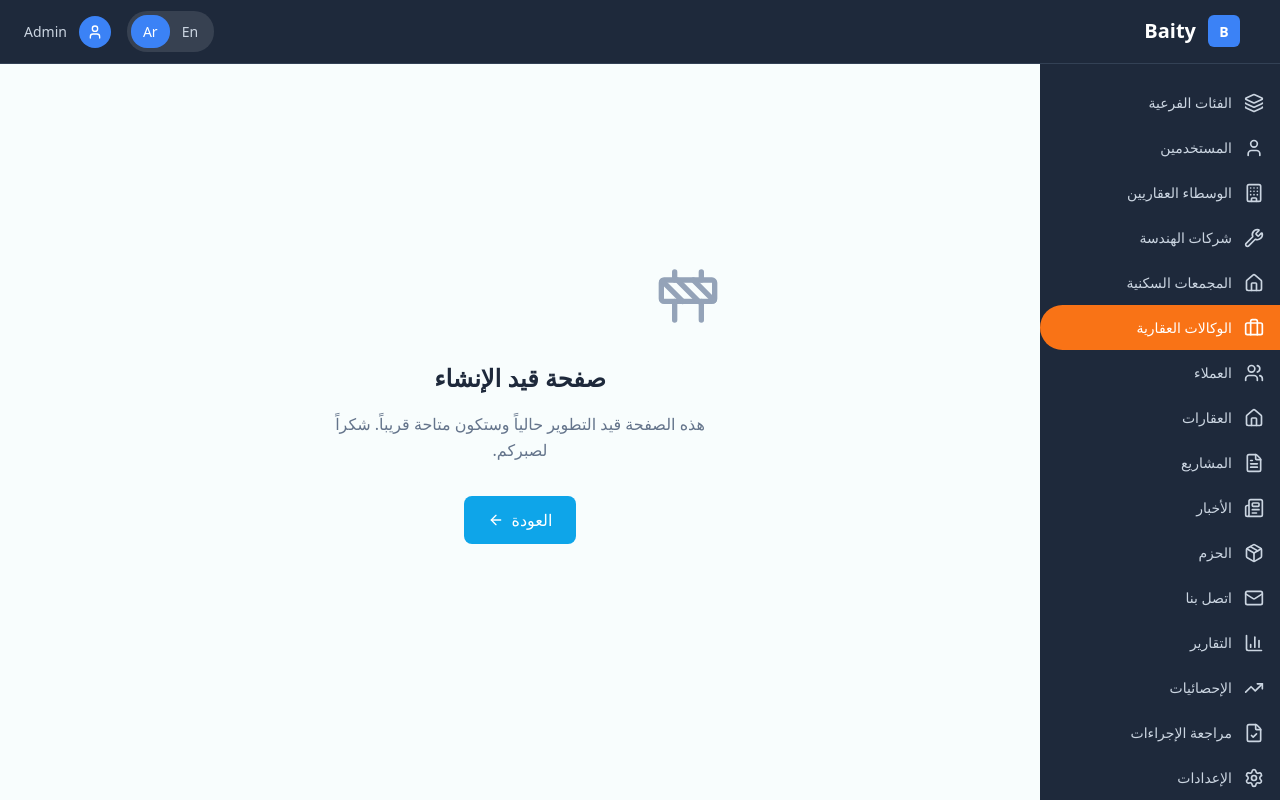
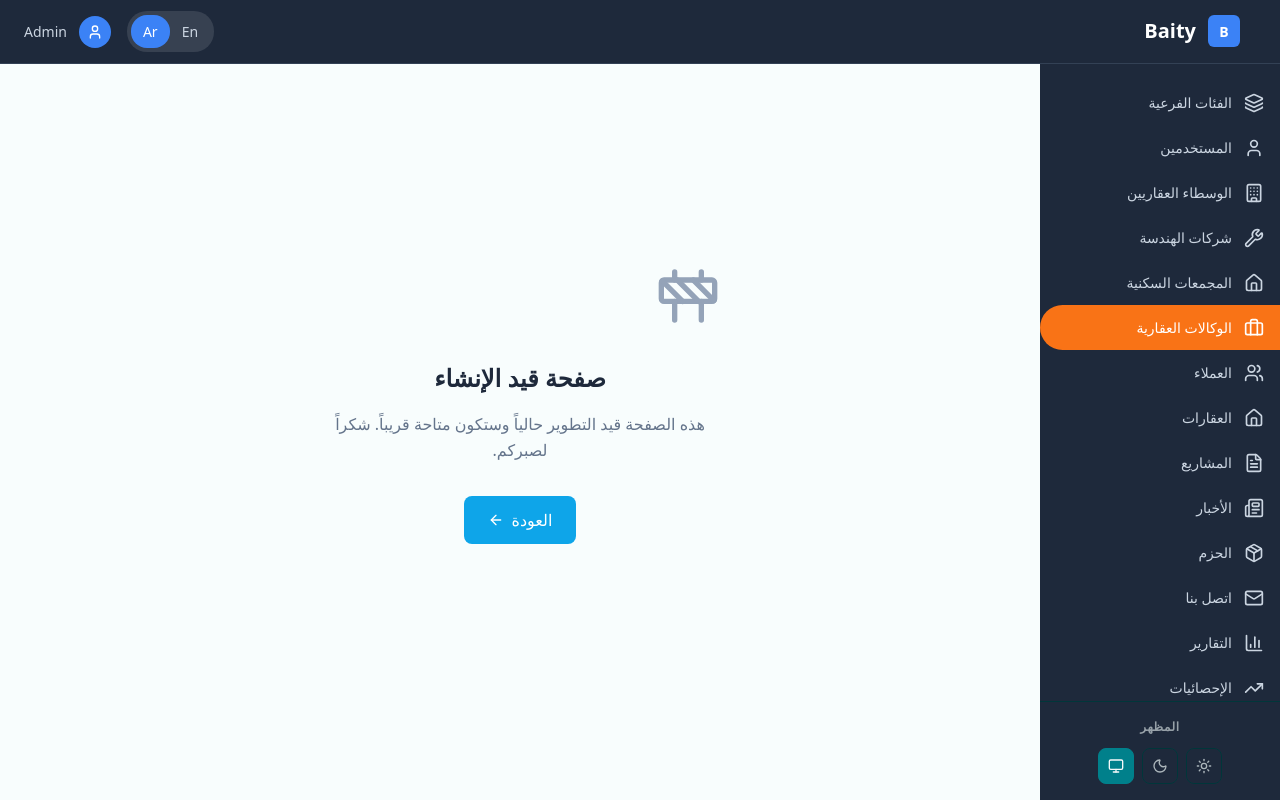
Before and after one commit to Sajjad-iq/real-estate-agents-dashboard, a Vue app in the folder app/: page /news in a window 1280 px wide. Built offline with nearby package versions, Linux system fonts and the light colour scheme; the HTML template or start-up script is replaced by a standard one; what @tanstack/vue-query would draw is missing.

Commit message:
Implement theme switcher in Sidebar component and initialize theme preference in main application entry point. Update CSS for dark mode support and enhance internationalization files with theme-related translations.

```diff
--- a/app/src/assets/main.css
+++ b/app/src/assets/main.css
@@ -83,38 +83,38 @@
 }
 
 .dark {
-  --background: oklch(0.12 0.03 200);
-  --foreground: oklch(0.95 0.01 200);
-  --card: oklch(0.15 0.03 200);
-  --card-foreground: oklch(0.95 0.01 200);
-  --popover: oklch(0.15 0.03 200);
-  --popover-foreground: oklch(0.95 0.01 200);
-  --primary: oklch(0.65 0.18 200);
-  --primary-foreground: oklch(0.12 0.03 200);
-  --secondary: oklch(0.2 0.03 200);
-  --secondary-foreground: oklch(0.9 0.01 200);
-  --muted: oklch(0.18 0.03 200);
-  --muted-foreground: oklch(0.65 0.02 200);
-  --accent: oklch(0.25 0.04 200);
-  --accent-foreground: oklch(0.9 0.01 200);
-  --destructive: oklch(0.6 0.22 15);
-  --destructive-foreground: oklch(0.95 0.01 200);
-  --border: oklch(0.2 0.03 200);
-  --input: oklch(0.2 0.03 200);
-  --ring: oklch(0.65 0.18 200);
-  --chart-1: oklch(0.65 0.18 200);
-  --chart-2: oklch(0.6 0.15 220);
-  --chart-3: oklch(0.55 0.12 240);
-  --chart-4: oklch(0.7 0.18 180);
-  --chart-5: oklch(0.75 0.16 160);
-  --sidebar: oklch(0.1 0.04 200);
-  --sidebar-foreground: oklch(0.95 0.01 200);
-  --sidebar-primary: oklch(0.65 0.18 200);
-  --sidebar-primary-foreground: oklch(0.12 0.03 200);
-  --sidebar-accent: oklch(0.18 0.04 200);
-  --sidebar-accent-foreground: oklch(0.9 0.01 200);
-  --sidebar-border: oklch(0.18 0.04 200);
-  --sidebar-ring: oklch(0.65 0.18 200);
+  --background: oklch(0.08 0.005 220);
+  --foreground: oklch(0.95 0.005 220);
+  --card: oklch(0.11 0.01 220);
+  --card-foreground: oklch(0.95 0.005 220);
+  --popover: oklch(0.11 0.01 220);
+  --popover-foreground: oklch(0.95 0.005 220);
+  --primary: oklch(0.65 0.15 220);
+  --primary-foreground: oklch(0.08 0.005 220);
+  --secondary: oklch(0.15 0.01 220);
+  --secondary-foreground: oklch(0.85 0.005 220);
+  --muted: oklch(0.14 0.01 220);
+  --muted-foreground: oklch(0.6 0.005 220);
+  --accent: oklch(0.18 0.015 220);
+  --accent-foreground: oklch(0.85 0.005 220);
+  --destructive: oklch(0.6 0.18 25);
+  --destructive-foreground: oklch(0.95 0.005 220);
+  --border: oklch(0.17 0.01 220);
+  --input: oklch(0.17 0.01 220);
+  --ring: oklch(0.65 0.15 220);
+  --chart-1: oklch(0.65 0.15 220);
+  --chart-2: oklch(0.6 0.13 240);
+  --chart-3: oklch(0.58 0.11 260);
+  --chart-4: oklch(0.68 0.14 160);
+  --chart-5: oklch(0.7 0.13 140);
+  --sidebar: oklch(0.09 0.008 220);
+  --sidebar-foreground: oklch(0.92 0.005 220);
+  --sidebar-primary: oklch(0.65 0.15 220);
+  --sidebar-primary-foreground: oklch(0.08 0.005 220);
+  --sidebar-accent: oklch(0.16 0.01 220);
+  --sidebar-accent-foreground: oklch(0.88 0.005 220);
+  --sidebar-border: oklch(0.18 0.01 220);
+  --sidebar-ring: oklch(0.65 0.15 220);
 }
 
 @layer base {
@@ -162,15 +162,15 @@
 
   /* Status badges with professional styling */
   .status-active {
-    @apply bg-teal-50 text-teal-700 border border-teal-200 font-medium;
+    @apply bg-teal-50 text-teal-700 border border-teal-200 font-medium dark:bg-teal-900/30 dark:text-teal-300 dark:border-teal-700;
   }
 
   .status-pending {
-    @apply bg-amber-50 text-amber-700 border border-amber-200 font-medium;
+    @apply bg-amber-50 text-amber-700 border border-amber-200 font-medium dark:bg-amber-900/30 dark:text-amber-300 dark:border-amber-700;
   }
 
   .status-refused {
-    @apply bg-rose-50 text-rose-700 border border-rose-200 font-medium;
+    @apply bg-rose-50 text-rose-700 border border-rose-200 font-medium dark:bg-rose-900/30 dark:text-rose-300 dark:border-rose-700;
   }
 
   /* Professional form controls */
@@ -182,4 +182,65 @@
   .stats-card {
     @apply bg-gradient-to-r from-primary/5 to-primary/10 border-l-4 border-primary;
   }
+
+  /* Dark mode improvements for hardcoded gray colors */
+  .dark .text-gray-900 {
+    @apply text-gray-100;
+  }
+
+  .dark .text-gray-800 {
+    @apply text-gray-200;
+  }
+
+  .dark .text-gray-700 {
+    @apply text-gray-300;
+  }
+
+  .dark .text-gray-600 {
+    @apply text-gray-400;
+  }
+
+  .dark .text-gray-500 {
+    @apply text-gray-400;
+  }
+
+  .dark .text-gray-400 {
+    @apply text-gray-500;
+  }
+
+  .dark .bg-gray-50 {
+    @apply bg-gray-800;
+  }
+
+  .dark .bg-gray-100 {
+    @apply bg-gray-700;
+  }
+
+  .dark .bg-gray-200 {
+    @apply bg-gray-700;
+  }
+
+  .dark .bg-blue-100 {
+    @apply bg-blue-900/30;
+  }
+
+  .dark .text-blue-600 {
+    @apply text-blue-400;
+  }
+
+  .dark .text-blue-800 {
+    @apply text-blue-300;
+  }
+
+  .dark .hover\:bg-gray-50:hover {
+    @apply bg-gray-800;
+  }
+
+  .dark .border-gray-200 {
+    @apply border-gray-700;
+  }
+
+  .dark .border-gray-300 {
+    @apply border-gray-600;
+  }
 }
--- a/app/src/components/layout/Sidebar.vue
+++ b/app/src/components/layout/Sidebar.vue
@@ -164,12 +164,43 @@
         </li>
       </ul>
     </nav>
+
+    <!-- Theme Switcher -->
+    <div class="theme-switcher">
+      <div class="theme-title">
+        <span>{{ $t('theme.appearance') }}</span>
+      </div>
+      <div class="theme-options">
+        <button
+          @click="setTheme('light')"
+          :class="['theme-option', { 'active': theme === 'light' }]"
+          :title="$t('theme.light')"
+        >
+          <Sun class="theme-icon" />
+        </button>
+        <button
+          @click="setTheme('dark')"
+          :class="['theme-option', { 'active': theme === 'dark' }]"
+          :title="$t('theme.dark')"
+        >
+          <Moon class="theme-icon" />
+        </button>
+        <button
+          @click="setTheme('system')"
+          :class="['theme-option', { 'active': theme === 'system' }]"
+          :title="$t('theme.system')"
+        >
+          <Monitor class="theme-icon" />
+        </button>
+      </div>
+    </div>
   </div>
 </template>
 
 <script setup lang="ts">
 import { ref, computed, onMounted } from 'vue'
 import { useRoute, useRouter } from 'vue-router'
+import { useTheme } from '@/composables/useTheme'
 import {
   Layers,
   User,
@@ -185,7 +216,10 @@ import {
   BarChart3,
   TrendingUp,
   FileCheck,
-  Settings
+  Settings,
+  Sun,
+  Moon,
+  Monitor
 } from 'lucide-vue-next'
 
 const emit = defineEmits<{
@@ -195,6 +229,9 @@ const emit = defineEmits<{
 const route = useRoute()
 const router = useRouter()
 const activeItem = ref('agencies') // Default to agencies since that's our main section
+
+// Theme management
+const { theme, setTheme } = useTheme()
 
 // Update active item based on current route
 const currentSection = computed(() => {
@@ -354,4 +391,63 @@ function navigateTo(section: string) {
 .nav-item span {
   flex: 1;
 }
+
+/* Theme Switcher */
+.theme-switcher {
+  padding: 1rem;
+  border-top: 1px solid var(--sidebar-border);
+  margin-top: auto;
+}
+
+.theme-title {
+  font-size: 0.75rem;
+  font-weight: 600;
+  text-transform: uppercase;
+  letter-spacing: 0.05em;
+  color: color-mix(in srgb, var(--sidebar-foreground) 60%, transparent);
+  margin-bottom: 0.75rem;
+  text-align: center;
+}
+
+.theme-options {
+  display: flex;
+  gap: 0.5rem;
+  justify-content: center;
+}
+
+.theme-option {
+  width: 2.25rem;
+  height: 2.25rem;
+  border-radius: 0.5rem;
+  border: 1px solid var(--sidebar-border);
+  background: transparent;
+  display: flex;
+  align-items: center;
+  justify-content: center;
+  cursor: pointer;
+  transition: all 0.2s ease;
+  color: color-mix(in srgb, var(--sidebar-foreground) 70%, transparent);
+}
+
+.theme-option:hover {
+  background-color: var(--sidebar-accent);
+  border-color: var(--sidebar-accent);
+  color: var(--sidebar-accent-foreground);
+}
+
+.theme-option.active {
+  background-color: var(--sidebar-primary);
+  border-color: var(--sidebar-primary);
+  color: var(--sidebar-primary-foreground);
+}
+
+.theme-icon {
+  width: 1rem;
+  height: 1rem;
+}
+
+/* RTL Support for Theme Switcher */
+[dir="rtl"] .theme-switcher {
+  text-align: right;
+}
 </style>
--- /dev/null
+++ b/app/src/composables/useTheme.ts
@@ -0,0 +1,74 @@
+import { ref, watch, onMounted } from 'vue'
+
+export type Theme = 'light' | 'dark' | 'system'
+
+const STORAGE_KEY = 'theme-preference'
+
+export function useTheme() {
+    const theme = ref<Theme>('light')
+    const isDark = ref(false)
+
+    // Initialize theme from localStorage or default to system
+    function initTheme() {
+        const stored = localStorage.getItem(STORAGE_KEY) as Theme || 'system'
+        theme.value = stored
+        updateDarkMode()
+    }
+
+    // Update dark mode based on theme preference
+    function updateDarkMode() {
+        if (theme.value === 'system') {
+            isDark.value = window.matchMedia('(prefers-color-scheme: dark)').matches
+        } else {
+            isDark.value = theme.value === 'dark'
+        }
+
+        // Update document class
+        if (isDark.value) {
+            document.documentElement.classList.add('dark')
+        } else {
+            document.documentElement.classList.remove('dark')
+        }
+    }
+
+    // Set theme preference
+    function setTheme(newTheme: Theme) {
+        theme.value = newTheme
+        localStorage.setItem(STORAGE_KEY, newTheme)
+        updateDarkMode()
+    }
+
+    // Toggle between light and dark (ignoring system)
+    function toggleTheme() {
+        if (theme.value === 'dark') {
+            setTheme('light')
+        } else {
+            setTheme('dark')
+        }
+    }
+
+    // Watch for system theme changes
+    function watchSystemTheme() {
+        const mediaQuery = window.matchMedia('(prefers-color-scheme: dark)')
+        mediaQuery.addEventListener('change', () => {
+            if (theme.value === 'system') {
+                updateDarkMode()
+            }
+        })
+    }
+
+    // Watch theme changes
+    watch(theme, updateDarkMode)
+
+    onMounted(() => {
+        initTheme()
+        watchSystemTheme()
+    })
+
+    return {
+        theme,
+        isDark,
+        setTheme,
+        toggleTheme
+    }
+}
--- a/app/src/i18n/locales/ar.json
+++ b/app/src/i18n/locales/ar.json
@@ -24,6 +24,12 @@
     },
     "brand": {
         "name": "بيتي"
+    },
+    "theme": {
+        "appearance": "المظهر",
+        "light": "المظهر الفاتح",
+        "dark": "المظهر الداكن",
+        "system": "مظهر النظام"
     },
     "agencies": {
         "dashboard": {
--- a/app/src/i18n/locales/en.json
+++ b/app/src/i18n/locales/en.json
@@ -24,6 +24,12 @@
     },
     "brand": {
         "name": "Baity"
+    },
+    "theme": {
+        "appearance": "Appearance",
+        "light": "Light Theme",
+        "dark": "Dark Theme",
+        "system": "System Theme"
     },
     "agencies": {
         "dashboard": {
--- a/app/src/main.ts
+++ b/app/src/main.ts
@@ -7,6 +7,17 @@ import i18n from './i18n'
 import router from './router'
 import { queryClient } from './lib/queryClient'
 
+// Initialize theme early to prevent flash
+const savedTheme = localStorage.getItem('theme-preference') || 'system'
+const isDark = savedTheme === 'dark' ||
+    (savedTheme === 'system' && window.matchMedia('(prefers-color-scheme: dark)').matches)
+
+if (isDark) {
+    document.documentElement.classList.add('dark')
+} else {
+    document.documentElement.classList.remove('dark')
+}
+
 const app = createApp(App)
 
 app.use(VueQueryPlugin, { queryClient })
```
Also changed, not shown: app/src/pages/agents/AgentProfile.vue (+29 -73 lines), 1 other file (tests, documents, lock files or other folders).
